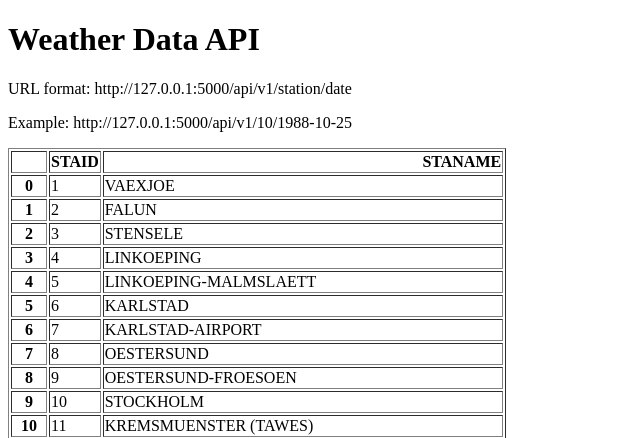
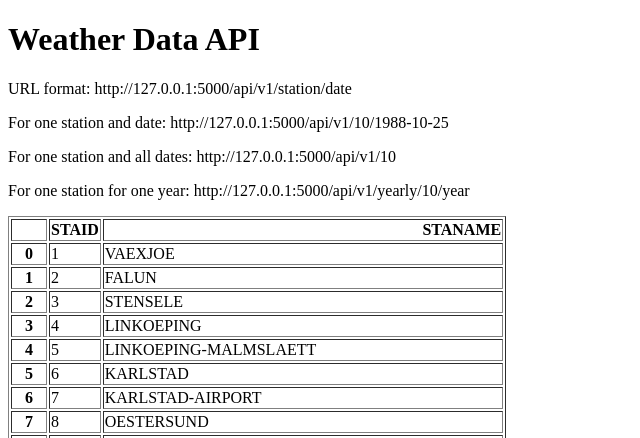
Before and after one commit to vrjefferson/weather-app, a Flask app: page / in a window 1280 px wide. Shown: the top 438 px of the page, without its empty margins (0-640 px from the left). Run offline with Flask 2, Linux system fonts and the light colour scheme.

Commit message:
add URL endpoints for yearly and all data

```diff
--- a/main.py
+++ b/main.py
@@ -22,5 +22,22 @@ def api(station, date):
             "temperature": temperature}
 
 
+@app.route("/api/v1/<station>")
+def all_data(station):
+    filename = "data_small/TG_STAID" + str(station).zfill(6) + ".txt"
+    df = pd.read_csv(filename, skiprows=20, parse_dates=["    DATE"])
+    result = df.to_dict(orient="records")
+    return result
+
+
+@app.route("/api/v1/yearly/<station>/<year>")
+def yearly(station, year):
+    filename = "data_small/TG_STAID" + str(station).zfill(6) + ".txt"
+    df = pd.read_csv(filename, skiprows=20)
+    df["    DATE"] = df["    DATE"].astype(str)
+    result = df[df["    DATE"].str.startswith(str(year))].to_dict(orient="records")
+    return result
+
+
 if __name__ == "__main__":
-    app.run(debug=True)
+    app.run(host="127.0.0.1", debug=True)
--- a/templates/home.html
+++ b/templates/home.html
@@ -7,7 +7,9 @@
 <body>
 <h1>Weather Data API</h1>
 <p>URL format: http://127.0.0.1:5000/api/v1/station/date</p>
-<p>Example: http://127.0.0.1:5000/api/v1/10/1988-10-25</p>
+<p>For one station and date: http://127.0.0.1:5000/api/v1/10/1988-10-25</p>
+<p>For one station and all dates: http://127.0.0.1:5000/api/v1/10</p>
+<p>For one station for one year: http://127.0.0.1:5000/api/v1/yearly/10/year</p>
 <p>{{data | safe}}</p>
 </body>
 </html>
```
